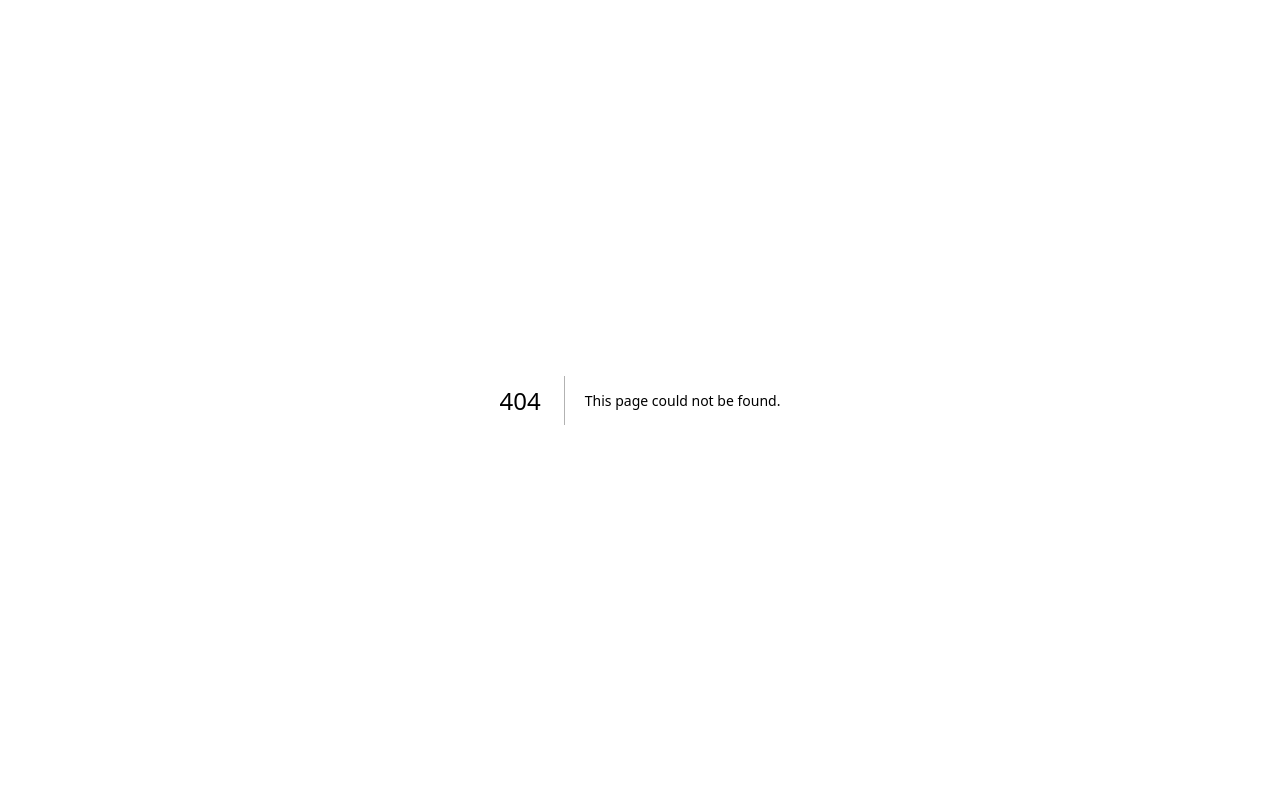
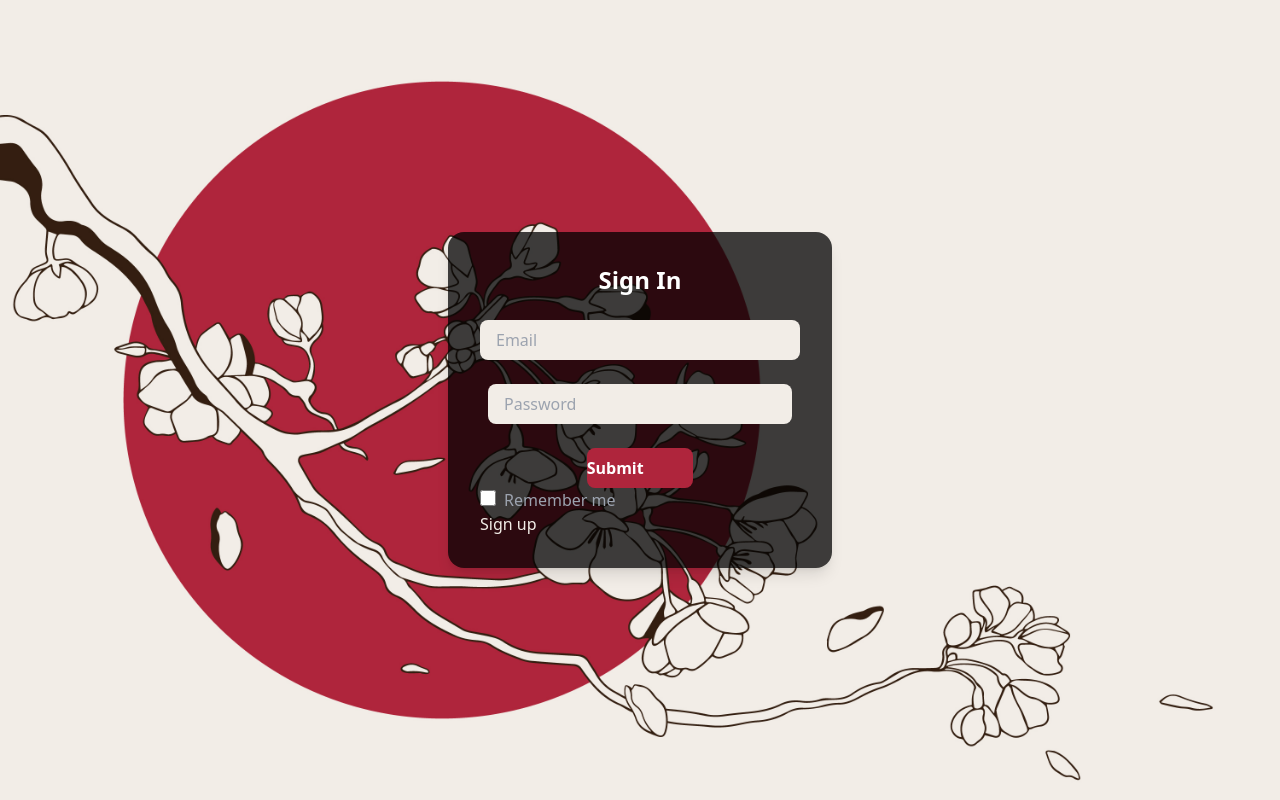
Before and after one commit to dxkwms/CRUD_front_v2, a Next.js app: page /signIn in a window 1280 px wide. Before the commit this address had no page. Built offline with nearby package versions, Linux system fonts and the light colour scheme; no server answers.

Commit message:
add sign in page

```diff
--- /dev/null
+++ b/src/app/signIn/page.tsx
@@ -0,0 +1,14 @@
+"use client";
+
+import { SignInForm } from "@/components/signin/SignInForm";
+
+export default function SignInPage() {
+  return (
+    <div
+      className="bg-local bg-cover bg-center h-screen w-full"
+      style={{ backgroundImage: `url(/pic/loginBackground.jpg)` }}
+    >
+      <SignInForm />
+    </div>
+  );
+}
--- /dev/null
+++ b/src/components/signin/SignInForm.tsx
@@ -0,0 +1,166 @@
+import { Formik } from "formik";
+import { DATABASE_URL } from "@/api/DATABASE_URL";
+import { useGetUserByIdQuery } from "@/services/users";
+import Link from "next/link";
+
+import { useState } from "react";
+import { useRouter } from "next/navigation";
+
+export const SignInForm = () => {
+  const [isRememberMeActive, setIsRememberMeActive] = useState<boolean>(false);
+  const { data, error, isLoading } = useGetUserByIdQuery(
+    "6797709a31c719d6e9933497",
+  );
+
+  const router = useRouter();
+
+  const refreshToken = async (oldToken: string) => {
+    const response = await fetch(`${DATABASE_URL}/refresh-token`, {
+      method: "POST",
+      headers: {
+        "Content-Type": "application/json",
+      },
+      body: JSON.stringify({ token: oldToken }),
+    });
+
+    const data = await response.json();
+    if (response.ok) {
+      localStorage.setItem("token", data.token);
+    } else {
+      console.log("Failed to refresh token:", data.message);
+    }
+  };
+
+  const onLoginSubmit = async (values: { email: string; password: string }) => {
+    try {
+      const response = await fetch(`${DATABASE_URL}/login`, {
+        method: "POST",
+        headers: {
+          "Content-Type": "application/json",
+        },
+        body: JSON.stringify({
+          email: values.email,
+          password: values.password,
+        }),
+      });
+
+      const data = await response.json();
+
+      if (response.ok) {
+        console.log("Login successful", data.user);
+        localStorage.setItem("user", JSON.stringify(data.user));
+
+        if (isRememberMeActive) {
+          refreshToken(data.token);
+        }
+
+        if (data.user.role === "admin") {
+          router.push(`/admin/q?id=${data.user._id}`);
+        } else {
+          router.push(`/user/q?id=${data.user._id}`);
+        }
+      } else {
+        console.log(data.message);
+      }
+    } catch (error) {
+      console.error("Login failed:", error);
+    }
+  };
+
+  if (isLoading) return <div>Loading</div>;
+
+  console.log(data);
+
+  return (
+    <Formik
+      initialValues={{
+        email: "",
+        password: "",
+      }}
+      validate={(values) => {
+        const errors = {};
+        if (!values.email) {
+          errors.email = "Required";
+        } else if (
+          !/^[A-Z0-9._%+-]+@[A-Z0-9.-]+\.[A-Z]{2,}$/i.test(values.email)
+        ) {
+          errors.email = "Invalid email address";
+        }
+        return errors;
+      }}
+      onSubmit={(values, { setSubmitting }) => {
+        setSubmitting(false);
+        onLoginSubmit(values);
+      }}
+    >
+      {({
+        values,
+        errors,
+        touched,
+        handleChange,
+        handleBlur,
+        handleSubmit,
+        isSubmitting,
+      }) => (
+        <div className="flex items-center justify-center min-h-screen">
+          <div className="relative p-8 bg-black rounded-2xl shadow-lg max-w-sm w-full bg-opacity-75">
+            <h2 className="text-2xl font-bold text-white text-center">
+              Sign In
+            </h2>
+
+            <form onSubmit={handleSubmit} className="mt-6 space-y-4">
+              <div>
+                <input
+                  type="email"
+                  name="email"
+                  onChange={handleChange}
+                  onBlur={handleBlur}
+                  value={values.email}
+                  placeholder={"Email"}
+                  className="w-full px-4 py-2 bg-textWhite text-gray-800 rounded-lg focus:outline-none focus:ring-2 focus:ring-red-700"
+                />
+                {errors.email && touched.email && errors.email}
+              </div>
+              <div className={"p-2"}>
+                <input
+                  type="password"
+                  name="password"
+                  onChange={handleChange}
+                  onBlur={handleBlur}
+                  value={values.password}
+                  className="w-full px-4 py-2 bg-textWhite text-gray-800 rounded-lg focus:outline-none focus:ring-2 focus:ring-red-700"
+                  placeholder={"Password"}
+                />
+                {errors.password && touched.password && errors.password}
+              </div>
+              <button
+                type="submit"
+                disabled={isSubmitting}
+                className="w-1/3 py-2 bg-buttonColor text-white font-bold rounded-lg hover:bg-red-800 focus:outline-none focus:ring-2 focus:ring-red-700 self-center justify-self-center flex text-center"
+              >
+                Submit
+              </button>
+            </form>
+            <div>
+              <input
+                type="checkbox"
+                id="remember_me"
+                className="h-4 w-4 text-red-700 border-gray-800 focus:ring-red-700"
+                onChange={(e) => {
+                  setIsRememberMeActive(e.target.checked);
+                }}
+                checked={isRememberMeActive}
+              />
+              <label htmlFor="remember_me" className="ml-2 text-gray-400">
+                Remember me
+              </label>
+            </div>
+            <div className="text-textWhite">
+              <Link href={"/"}>Sign up</Link>
+            </div>
+          </div>
+        </div>
+      )}
+    </Formik>
+  );
+};
```
